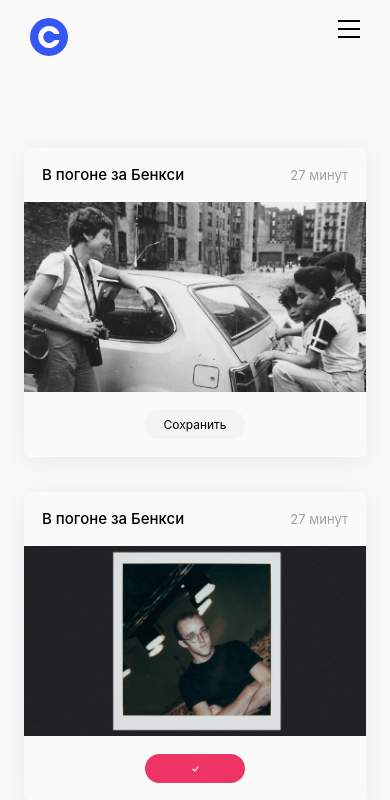
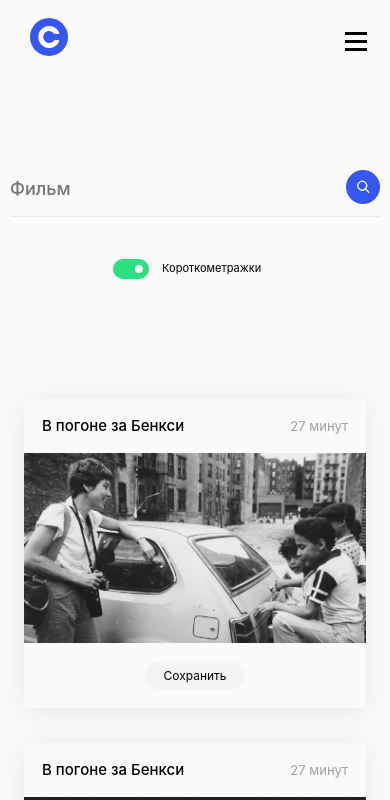
Before and after one commit to ElenaSviridova/movies-explorer-frontend, a React (Create React App) app: page /saved-movies in a window 390 px wide. Shown: the top 800 px of the page. Built offline with nearby package versions, Linux system fonts and the light colour scheme.

Commit message:
before 2nd review

```diff
--- a/src/components/FilterCheckbox/FilterCheckbox.css
+++ b/src/components/FilterCheckbox/FilterCheckbox.css
@@ -1,6 +1,18 @@
 .filter-checkbox {
     padding: 0 0 48px;
     background-color: #FAFAFA;
+}
+
+@media all and (max-width: 768px) {
+  .filter-checkbox {
+    padding: 0 0 61px;
+  }
+}
+
+@media all and (max-width: 768px) {
+  .filter-checkbox {
+    padding: 0 0 50px;
+  }
 }
 
 .filter-checkbox__label {
@@ -19,7 +31,7 @@
 
   @media all and (max-width: 390px) {
     .filter-checkbox__label {
-        margin: 0 35%;
+        margin: 0 29%;
     }
   }
 
--- a/src/components/Footer/Footer.css
+++ b/src/components/Footer/Footer.css
@@ -14,7 +14,7 @@
 
 @media all and (max-width: 530px) {
     .footer {
-        padding: 0 10px 20px;
+        padding: 0 10px 10px;
         grid-template-columns: 1fr;
         background-color: #FAFAFA;
     }
--- a/src/components/Login/Login.js
+++ b/src/components/Login/Login.js
@@ -14,13 +14,13 @@ function Login() {
             <h1 className="login__title">Рады видеть!</h1>
             <form className="login__container" >
                 <label className="login__label" for="email">E-mail</label>
-                <input required id="email" className="login__input" type="email" name="email" ></input>
+                <input required id="email" className="login__input" type="email" name="email" placeholder="pochta@yandex.ru"></input>
                 <span className="login__error"></span>
                 <label className="login__label" for="password">Пароль</label>
                 <input required id="password" className="login__input login__input_type_error" type="password" name="password"></input>
                 <span className="login__error visible">Что-то пошло не так...</span>
                 <button type="submit" className="login__button">Войти</button>
-                <p className="login__caption">Ещё не зарегестрированы?
+                <p className="login__caption">Ещё не зарегистрированы?
                     <NavLink className="login__link" exact to="/signup">Регистрация</NavLink>
                 </p>
             </form>
--- a/src/components/MoviesCard/MoviesCard.css
+++ b/src/components/MoviesCard/MoviesCard.css
@@ -17,6 +17,14 @@
     justify-content: space-between;
 }
 
+@media all and (max-width: 320px) {
+    .movies-card__caption {
+        font-size: 12px;
+        line-height: 18px;
+        margin: 14px 14px;
+    }
+}
+
 .movies-card__time {
     font-size: 13px;
     line-height: 18px;
@@ -24,6 +32,14 @@
     font-family: 'Inter', 'Arial', sans-serif;
     color: #A0A0A0;
 }
+
+@media all and (max-width: 320px) {
+    .movies-card__time {
+        font-size: 10px;
+        line-height: 18px;
+    }
+}
+
 
 .movies-card__image {
     width: 100%;
--- a/src/components/MoviesCardList/MoviesCardList.css
+++ b/src/components/MoviesCardList/MoviesCardList.css
@@ -34,8 +34,7 @@
 @media all and (max-width: 370px) {
     .movies-card-list {
         grid-template-columns: repeat(auto-fit, 300px);
-        column-gap: 24px;
-        row-gap: 35px;
+        row-gap: 14px;
     }
 }
 
--- a/src/components/Navigation/Navigation.css
+++ b/src/components/Navigation/Navigation.css
@@ -96,11 +96,12 @@
     align-items: center;
     position: absolute;
     top: 18px;
-    right: 30px;
+    right: 23px;
     width: 22px;
     height: 22px;
     cursor: pointer;
     z-index: 2;
+    margin: 12.5px 0;
   }
 
   .navigation__menu-btn > span,
@@ -109,7 +110,7 @@
     display: block;
     position: absolute;
     width: 100%;
-    height: 2px;
+    height: 2.5px;
     background-color: black;
     transition-duration: .25s;
   }
--- a/src/components/Register/Register.js
+++ b/src/components/Register/Register.js
@@ -14,10 +14,10 @@ function Register() {
             <h1 className="login__title">Добро пожаловать!</h1>
             <form className="register__container" >
                 <label className="login__label" for="name">Имя</label>
-                <input required id="name" className="login__input" type="text" name="name" ></input>
+                <input required id="name" className="login__input" type="text" name="name" placeholder="Елена"></input>
                 <span className="login__error"></span>
                 <label className="login__label" for="email">E-mail</label>
-                <input required id="email" className="login__input" type="email" name="email"></input>
+                <input required id="email" className="login__input" type="email" name="email" placeholder="pochta@yandex.ru"></input>
                 <span className="login__error"></span>
                 <label className="login__label" for="password">Пароль</label>
                 <input required id="password" className="login__input login__input_type_error" type="password" name="password"></input>
--- a/src/components/SavedMovies/SavedMovies.js
+++ b/src/components/SavedMovies/SavedMovies.js
@@ -2,12 +2,16 @@ import MoviesCardList from '../MoviesCardList/MoviesCardList';
 import Header from '../Header/Header';
 import './SavedMovies.css';
 import Footer from '../Footer/Footer';
+import SearchForm from '../SearchForm/SearchForm';
+import FilterCheckbox from '../FilterCheckbox/FilterCheckbox';
 
 function SavedMovies() {
 
   return (
             <section className="saved-movies">
                 <Header navClassName="navigation" navProfile="navigation__profile" headerReg="unvisible"/>
+                <SearchForm/>
+                <FilterCheckbox/>
                 <MoviesCardList/>
                 <Footer/>
             </section>
--- a/src/components/SearchForm/SearchForm.css
+++ b/src/components/SearchForm/SearchForm.css
@@ -52,6 +52,7 @@
         text-align: left;
         font-size: 18px;
         line-height: 22px;
+        margin-bottom: 42px;
     }
 }
 
--- a/src/styles/login.css
+++ b/src/styles/login.css
@@ -30,6 +30,10 @@
 
 .login__input:focus {
     box-shadow: 0px 5px 10px 5px #E8E8E8;
+}
+
+.login__input::placeholder {
+    color: black;
 }
 
 .login__label {
```
